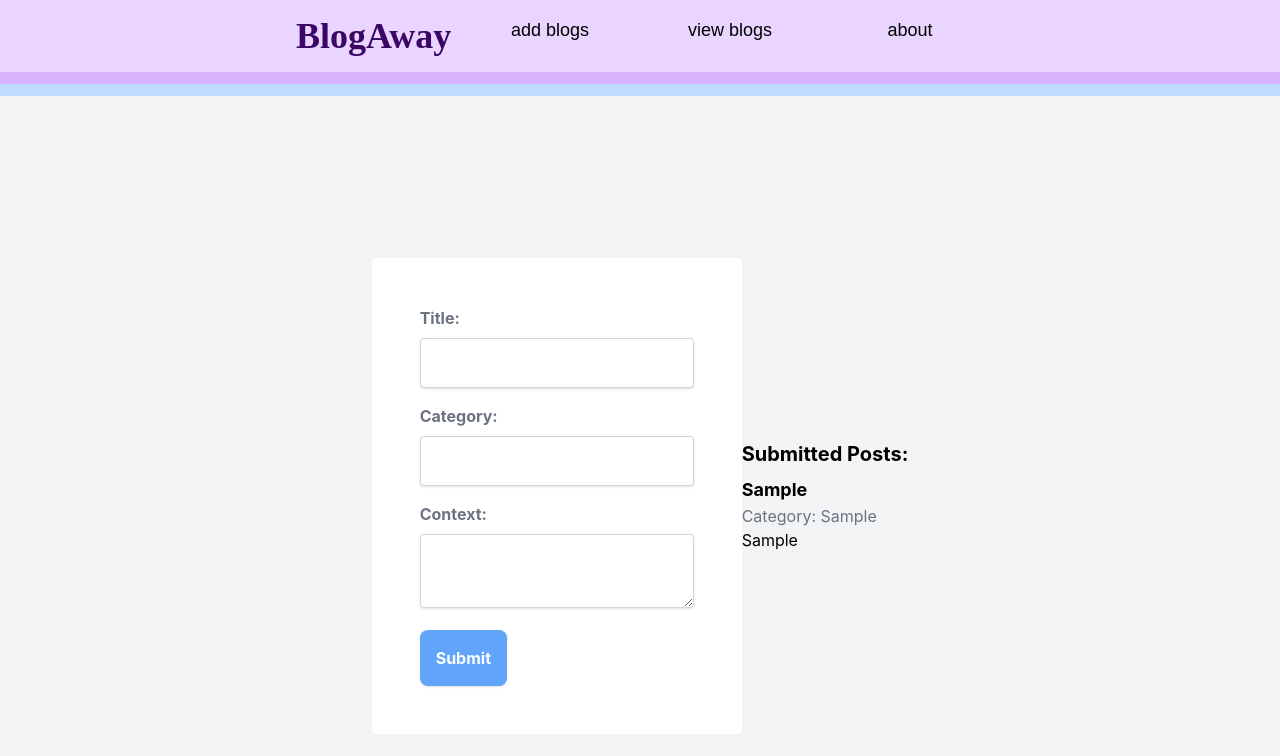
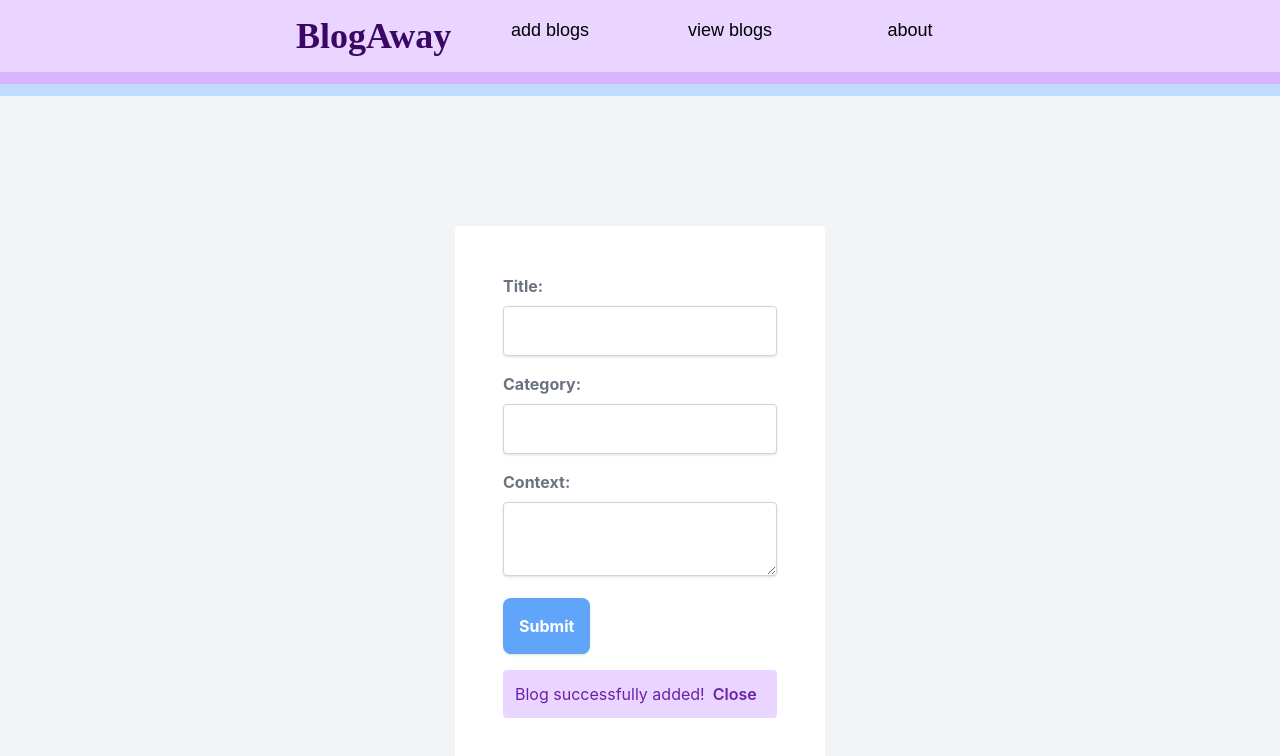
Before and after one commit to mariyabaig/blogs, a React (Create React App) app: page /addblogs in a window 1280 px wide. Both pictures are taken after typing "Sample", "Sample", "Sample" into the empty fields and a click on the button "Submit". Shown: the top 756 px of the page. Built offline with nearby package versions, Linux system fonts and the light colour scheme.

Commit message:
Success message and alert added

```diff
--- a/src/pages/Blogs.js
+++ b/src/pages/Blogs.js
@@ -7,6 +7,7 @@ const Blogs = () => {
   const [category, setCategory] = useState('');
   const [context, setContext] = useState('');
   const [error, setError] = useState('');
+  const [successMessage, setSuccessMessage] = useState('');
   const [showAlert, setShowAlert] = useState(false);
 
   const dispatch = useDispatch();
@@ -28,6 +29,10 @@ const Blogs = () => {
     setCategory('');
     setContext('');
     setError('');
+
+    // Show success message
+    setSuccessMessage('Blog successfully added!');
+    setShowAlert(true);
   };
 
   useEffect(() => {
@@ -35,6 +40,7 @@ const Blogs = () => {
     if (showAlert) {
       timer = setTimeout(() => {
         setShowAlert(false);
+        setSuccessMessage('');
       }, 3000); // Duration for which the alert will be displayed (in milliseconds)
     }
     return () => {
@@ -92,22 +98,34 @@ const Blogs = () => {
           >
             Submit
           </button>
-          {showAlert && (
+          {showAlert && error && (
           <div className="bg-red-200 text-red-800 p-3 rounded mt-4">
             {error}
             <button
               className="ml-2 text-red-800 font-semibold"
               onClick={() => setShowAlert(false)}
             >
-             X
+              Cancel
             </button>
           </div>
         )}
+
+        {showAlert && successMessage && (
+          <div className="bg-purple-200 text-purple-800 p-3 rounded mt-4">
+            {successMessage}
+            <button
+              className="ml-2 text-purple-800 font-semibold"
+              onClick={() => setShowAlert(false)}
+            >
+              Close
+            </button>
+          </div>
+        )}
+
         </form>
 
 
-
-        {posts && posts.length > 0 && (
+        {/* {posts && posts.length > 0 && (
           <div className="mt-4">
             <h2 className="text-xl font-bold mb-2">Submitted Posts:</h2>
             <ul>
@@ -120,7 +138,7 @@ const Blogs = () => {
               ))}
             </ul>
           </div>
-        )}
+        )} */}
       </div>
     </>
   );
```
